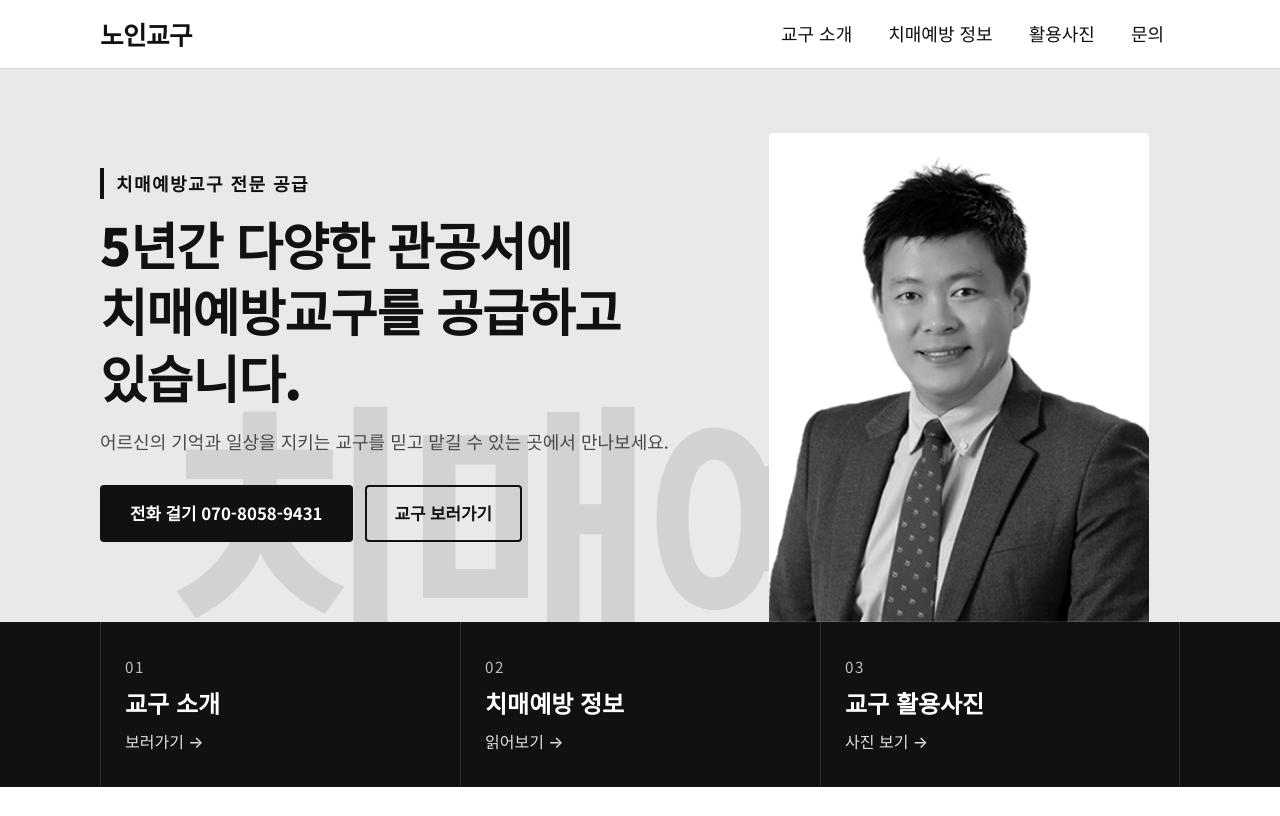
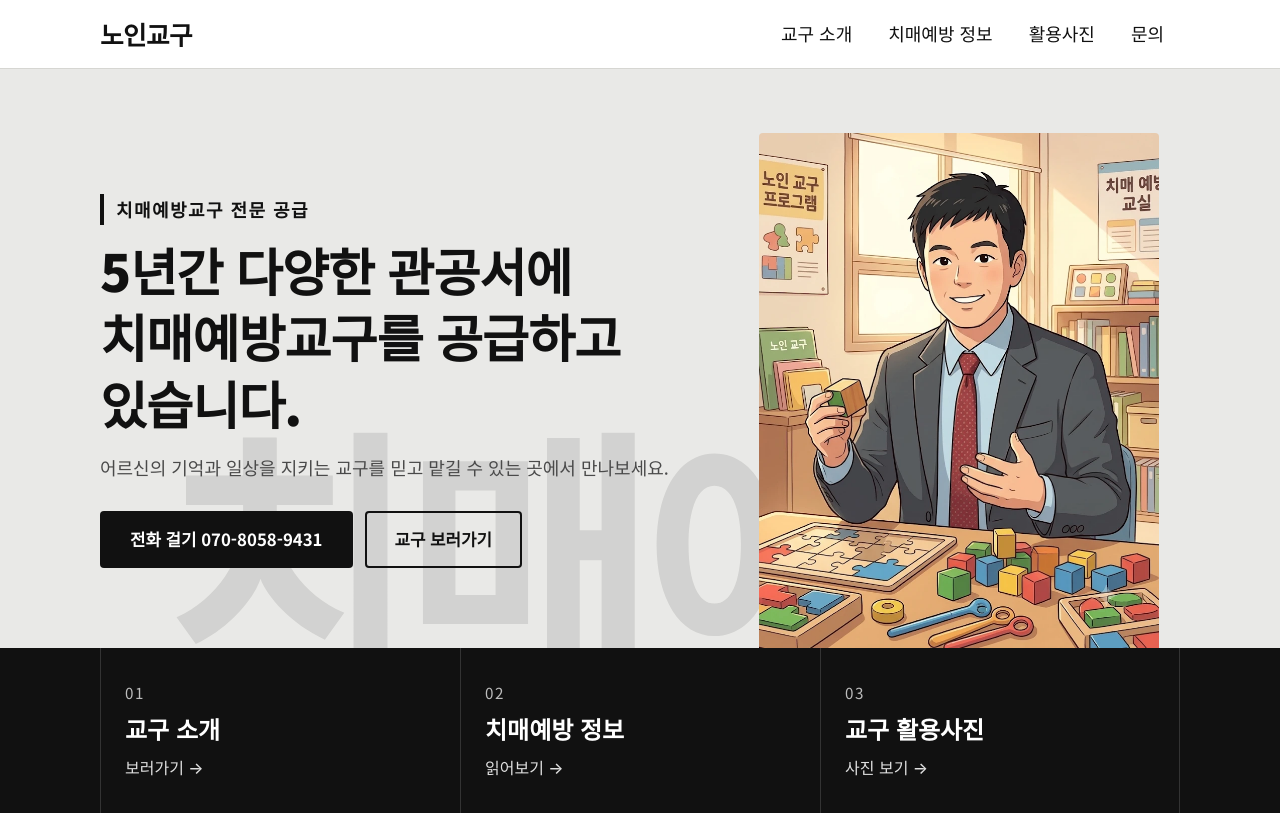
Before and after one commit to edaemanse-beep/firstmove, a plain HTML site: page index.html in a window 1280 px wide. Shown: the top 816 px of the page. Drawn offline with Linux system fonts and the light colour scheme.

Commit message:
대표 사진을 교구 활용 일러스트로 교체
Co-Authored-By: Claude Sonnet 5.5 <noreply@anthropic.com>

```diff
--- a/css/style.css
+++ b/css/style.css
@@ -71,7 +71,7 @@ a { color: inherit; }
 .typing.done::after { display: none; }
 @keyframes blink { 50% { opacity: 0; } }
 .hero-sub { color: var(--muted); margin: 0 0 28px; }
-.hero-photo img { width: 100%; max-width: 380px; margin: 0 auto; border-radius: var(--radius) var(--radius) 0 0; filter: grayscale(1) contrast(1.05); }
+.hero-photo img { width: 100%; max-width: 400px; margin: 0 auto; border-radius: var(--radius) var(--radius) 0 0; }
 .giant {
   position: absolute; left: 0; right: 0; bottom: -0.14em; z-index: 1; margin: 0;
   text-align: center; font-weight: 900; line-height: 1; letter-spacing: -0.04em;
--- a/index.html
+++ b/index.html
@@ -13,11 +13,11 @@
   <meta property="og:title" content="노인교구 | 치매예방교구 전문 공급">
   <meta property="og:description" content="5년간 다양한 관공서에 치매예방교구를 공급하고 있습니다.">
   <meta property="og:url" content="https://noin-gyogu.netlify.app/">
-  <meta property="og:image" content="https://noin-gyogu.netlify.app/images/profile.jpg">
+  <meta property="og:image" content="https://noin-gyogu.netlify.app/images/hero.jpg">
   <meta name="twitter:card" content="summary_large_image">
   <meta name="twitter:title" content="노인교구 | 치매예방교구 전문 공급">
   <meta name="twitter:description" content="5년간 다양한 관공서에 치매예방교구를 공급하고 있습니다.">
-  <meta name="twitter:image" content="https://noin-gyogu.netlify.app/images/profile.jpg">
+  <meta name="twitter:image" content="https://noin-gyogu.netlify.app/images/hero.jpg">
 
   <link rel="preconnect" href="https://fonts.googleapis.com">
   <link rel="preconnect" href="https://fonts.gstatic.com" crossorigin>
@@ -59,7 +59,7 @@
           </div>
         </div>
         <div class="hero-photo reveal">
-          <img src="images/profile.jpg" width="413" height="531" alt="노인교구 대표 프로필 사진: 정장을 입고 미소 짓는 모습">
+          <img src="images/hero.webp" width="796" height="1024" alt="노인교구 퍼즐과 블록을 앞에 두고 교구를 들어 보이며 웃는 강사 일러스트">
         </div>
       </div>
       <p class="giant" aria-hidden="true">치매예방</p>
```
Also changed, not shown: images/hero.jpg (added), images/hero.webp (added), images/profile.jpg (deleted), 1 other file.
